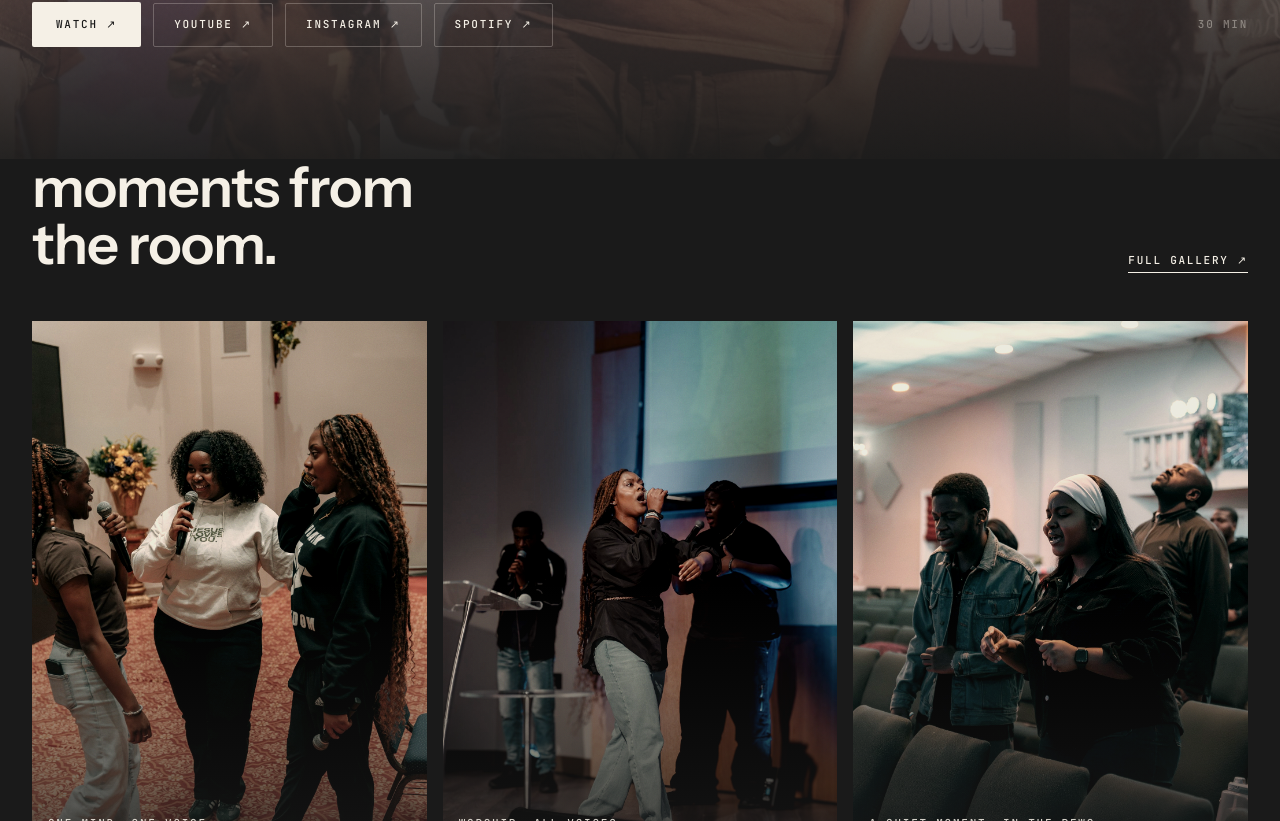
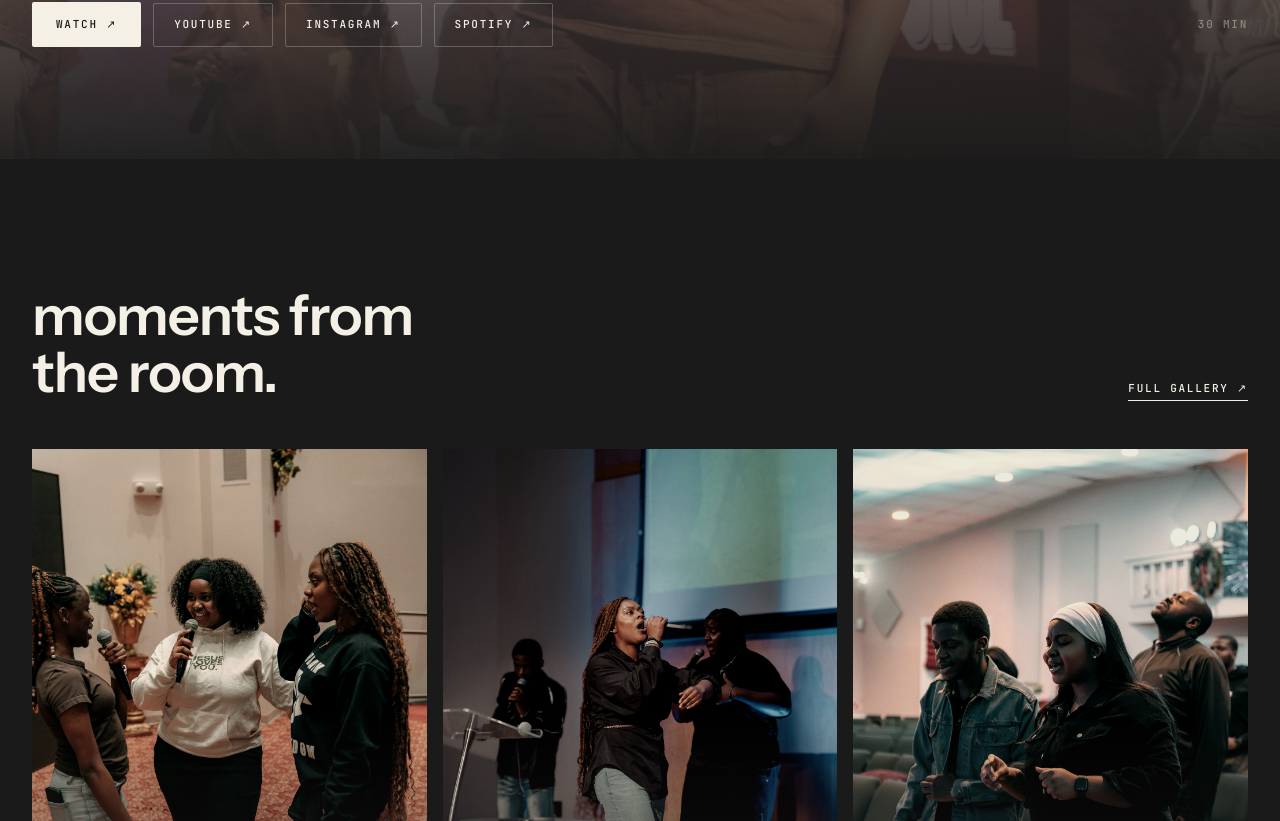
Before and after one commit to eayanwale/onevoice-website, a Next.js app: page / in a window 1280 px wide. Shown: the part 2879-3700 px from the top of the page. Built offline with nearby package versions, Linux system fonts and the light colour scheme.

Commit message:
fix: restore top padding on the gallery teaser

```diff
--- a/components/sections/VisualWorld.tsx
+++ b/components/sections/VisualWorld.tsx
@@ -20,7 +20,7 @@ export default function VisualWorld() {
   return (
     <section
       id="visuals"
-      className="relative overflow-hidden pb-24 sm:pb-32 scroll-mt-16 sm:scroll-mt-[76px]"
+      className="relative overflow-hidden py-24 sm:py-32 scroll-mt-16 sm:scroll-mt-[76px]"
     >
       <div className="mx-auto max-w-shell px-5 sm:px-8">
         <div data-reveal className="flex flex-wrap items-end justify-between gap-6">
```
